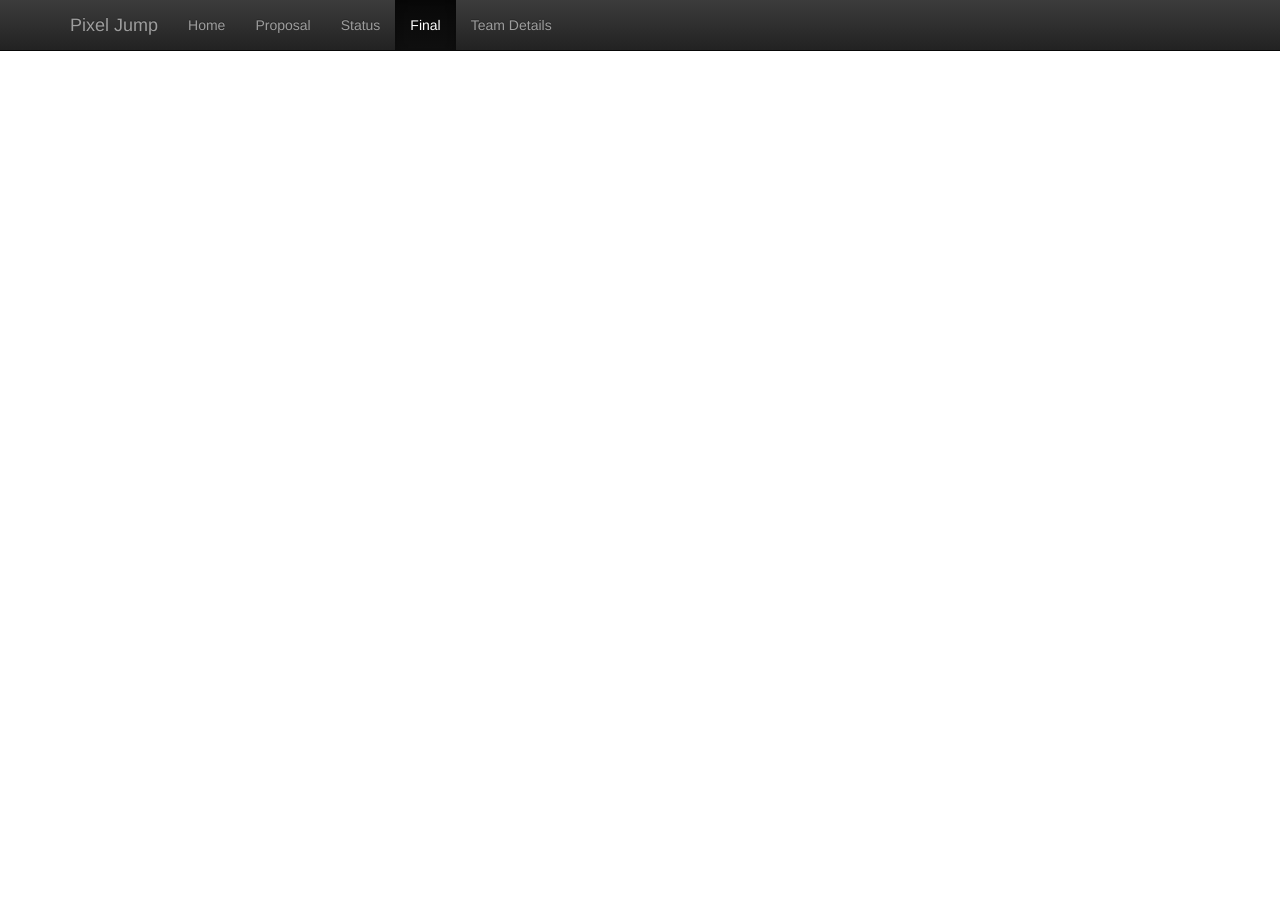
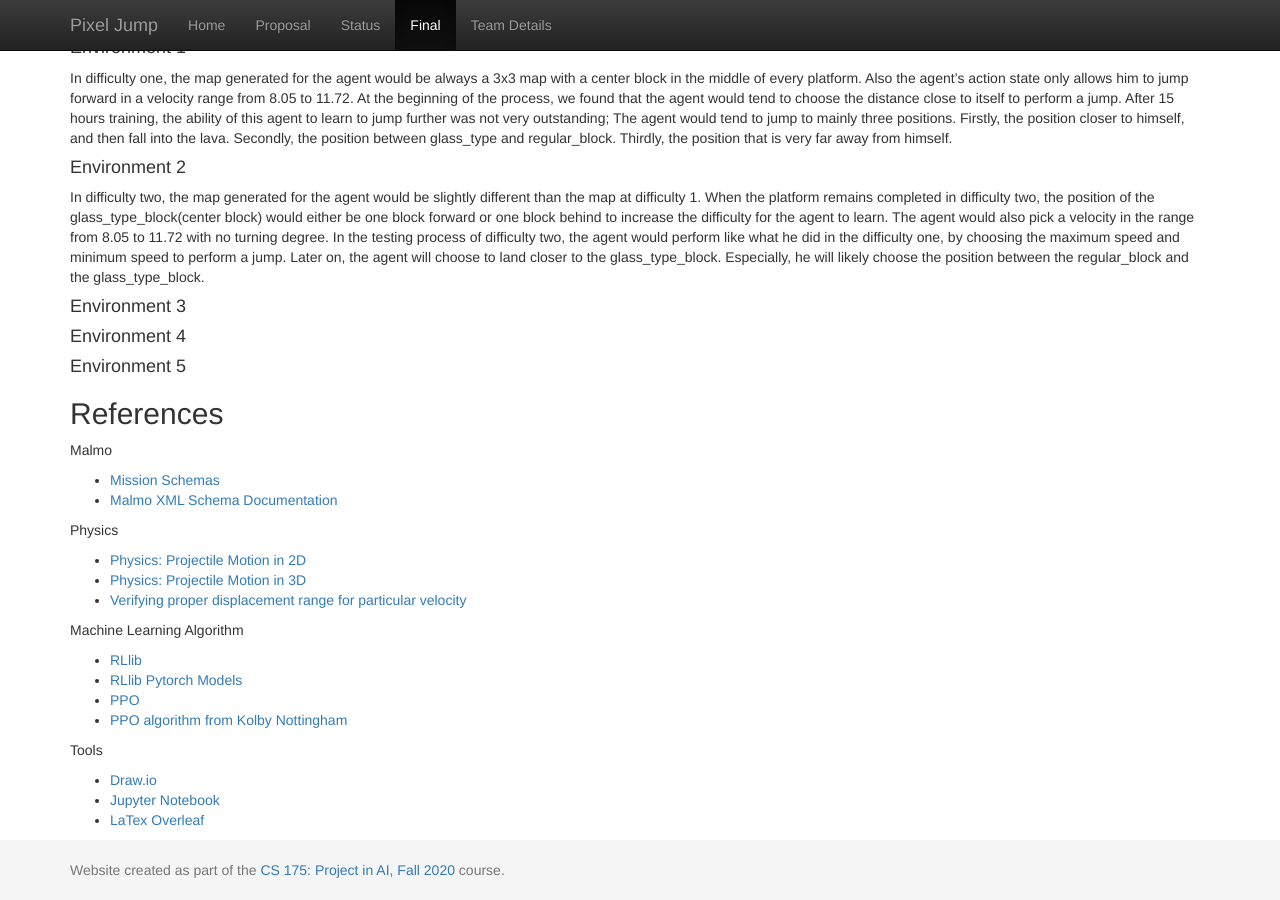
Before and after one commit to bikaylee/Jump-Jump, a Jekyll site: the page built from docs/final.md, in a window 1280 px wide and 900 px high, scrolled down 4327 px. Built offline with Jekyll 4.4.1, drawn with Linux system fonts in a browser that asks for light colours; our own code applies the rules of GitHub Pages for plain Markdown files; formulas are drawn with MathJax 3.

Commit message:
format and references

```diff
--- a/docs/final.md
+++ b/docs/final.md
@@ -11,7 +11,7 @@
 This project includes continuous actions for both degree and velocity, so the environment is difficult and the state space is extremely large. As it was stated in both  our proposal and status report, we intended to solve the problem with the implementation of Deep Q learning. However, it was not a realistic choice. Due to the property of the continuous variables, we have an infinite number of state spaces(continuous action space). If we were to use DQN, action space must be converted to a discrete space while other inputs remain the same. A continuous state space will certainly cause the DQN model to overfit and to fail. As shown in figure, DQN won’t be able to locate the action with the highest reward because it is impossible to loop through all the accessible actions from an infinitely large action space. And using only discrete movements would greatly decrease the difficulty of the problem, we consequently decided to retain the continuous state space and moved to PPO(Proximal Policy Optimization), an algorithm that is on-policy instead of off-policy.
 <br><br>
 
-<img src="image/PPO.jpeg" width=250> Figure 1.<br>
+<img src="image/PPO.jpeg" width=600> Figure 1.<br>
 
 <br><br>
 
@@ -25,20 +25,21 @@
 $$\hat{A}_t:$$ estimated advantage at time t <br>
 $$\epsilon:$$ hyperparameter, usually 0.1 or 0.2 <br>
 
+<br><br>
 #### RLlib and PPO
 
-<img src="image/RLlib.png" width=250> Figure 2. RLlib Structure<br>
+<br>
+<img src="image/RLlib.png" width=600> Figure 2. RLlib Structure<br>
 
+<br>
 With RLlib, the OpenAI Gym is used for our project application because our project is single agent and single policy. With gym.Env, we only needed to specify our observation space and action space (details listed below). Since this is a single agent project, the agent’s action control is based on the derivation of the policy gradient loss function. This policy uses deep neural networks for control with subtle choice of actions, so the improvement of performance is exceedingly slow and it seems to be the case in our project where the boundary velocity is chosen more frequently than others in which it causes the agent to die relatively easily. Therefore, it will create much more noise in returns and have an extremely poor learning rate that requires a large amount of time to train our model.
 
-<br><br>
-
+<br>
 Breaking down this project in particular, our overall aspect in terms of conceptual data flow consists of environment, preprocessor, and policy class (figure 3). Except for the environment, the RLlib built-in preprocessor is used and the policy class comes with the PPO trainer along with the use of PyTorch network. <br>
 
-<img src="image/Customization.png" width=250> Figure 3. Data Flow <br>
-
 <br>
-
+<img src="image/Customization.png" width=600> Figure 3. Data Flow <br>
+<br>
 
 ### Environment
 Level of difficulty: (all maps are randomly generated for each mission) <br>
@@ -75,7 +76,6 @@
 
 <br>
 ### Action Space
-<br>
 
 #### Velocity
 Since degree is taken into account and avoids our agent jumping onto the current platform again, the minimum velocity must be over a distance of 4.25m and the maximum velocity must be under a distance of 9m. The reason for disabling the agent jumping onto the same platform is to get correct and precise observation data for training. <br>
@@ -96,10 +96,9 @@
 ##### Projectile Motion in 3D (Jump Simulation)
 The results and the process of the actions are retrieved utilizing the projectile motions formulas. Previously our projectile motions calculation was limited to two dimensions (Y displacement and Z displacement). Now our projectile movement function is able to calculate the projectile motion in three dimensions (X, Y, and Z) to simulate the projectile motion under the influence of horizontal degrees. Here are the equations we used for constant gravitational acceleration: <br>
 
-$$\theta_V$$: Vertical degree
-$$\theta_H$$: Horizontal degree
+$$\theta_V$$: Vertical degree <br>
+$$\theta_H$$: Horizontal degree <br>
 
-<br>
 $$
 \begin{array} {ll}
 &Horizontal\,(x)\, & &Distal\,(z)\, & &Vertical\,(y)\, \\ \hline
@@ -110,7 +109,7 @@
 $$
 
 
-
+<br><br>
 ## Evaluation
 
 ### Qualitative
@@ -152,3 +151,9 @@
 - [RLlib Pytorch Models](https://docs.ray.io/en/latest/rllib-models.html#pytorch-models)
 - [PPO](https://spinningup.openai.com/en/latest/algorithms/ppo.html)
 - [PPO algorithm from Kolby Nottingham](https://campuswire.com/c/GAD12D7F8/feed/133)
+
+
+Tools
+- [Draw.io](http://draw.io/)
+- [Jupyter Notebook](https://docs.anaconda.com/ae-notebooks/user-guide/basic-tasks/apps/jupyter/)
+- [LaTex Overleaf](https://www.overleaf.com/learn)
```
